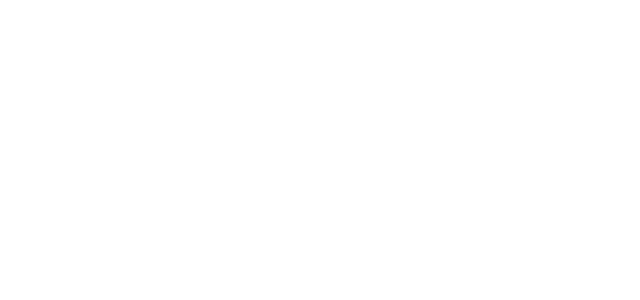
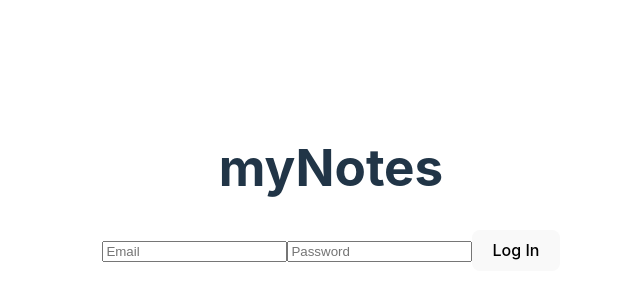
Before and after one commit to AndressaSRodrigues/notes-react, a React (Vite) app in the folder notes-react/: page / in a window 1280 px wide. Shown: the part 212-512 px from the top of the page, without its empty margins (309-949 px from the left). Built offline with nearby package versions, Linux system fonts and the light colour scheme.

Commit message:
Added login route

```diff
--- a/notes-react/package.json
+++ b/notes-react/package.json
@@ -12,7 +12,8 @@
   "dependencies": {
     "@types/react-router-dom": "^5.3.3",
     "react": "^18.2.0",
-    "react-dom": "^18.2.0"
+    "react-dom": "^18.2.0",
+    "react-router-dom": "^6.20.0"
   },
   "devDependencies": {
     "@types/react": "^18.2.37",
--- a/notes-react/src/App.tsx
+++ b/notes-react/src/App.tsx
@@ -1,12 +1,12 @@
+import { Route, Routes } from 'react-router-dom'
 import './App.css'
+import Login from './pages/Login'
 
 function App() {
-
-
   return (
-    <>
-
-    </>
+    <Routes>
+      <Route path='/' element={<Login />} />
+    </Routes>
   )
 }
 
--- a/notes-react/src/pages/Login.tsx
+++ b/notes-react/src/pages/Login.tsx
@@ -1,7 +1,10 @@
+import LoginForm from "../components/LoginForm";
+
 export default function Login(){
     return (
         <>
         <h1>myNotes</h1>
+        <LoginForm />
         </>
     )
 }
```
Also changed, not shown: 1 other file (tests, documents, lock files or other folders).
